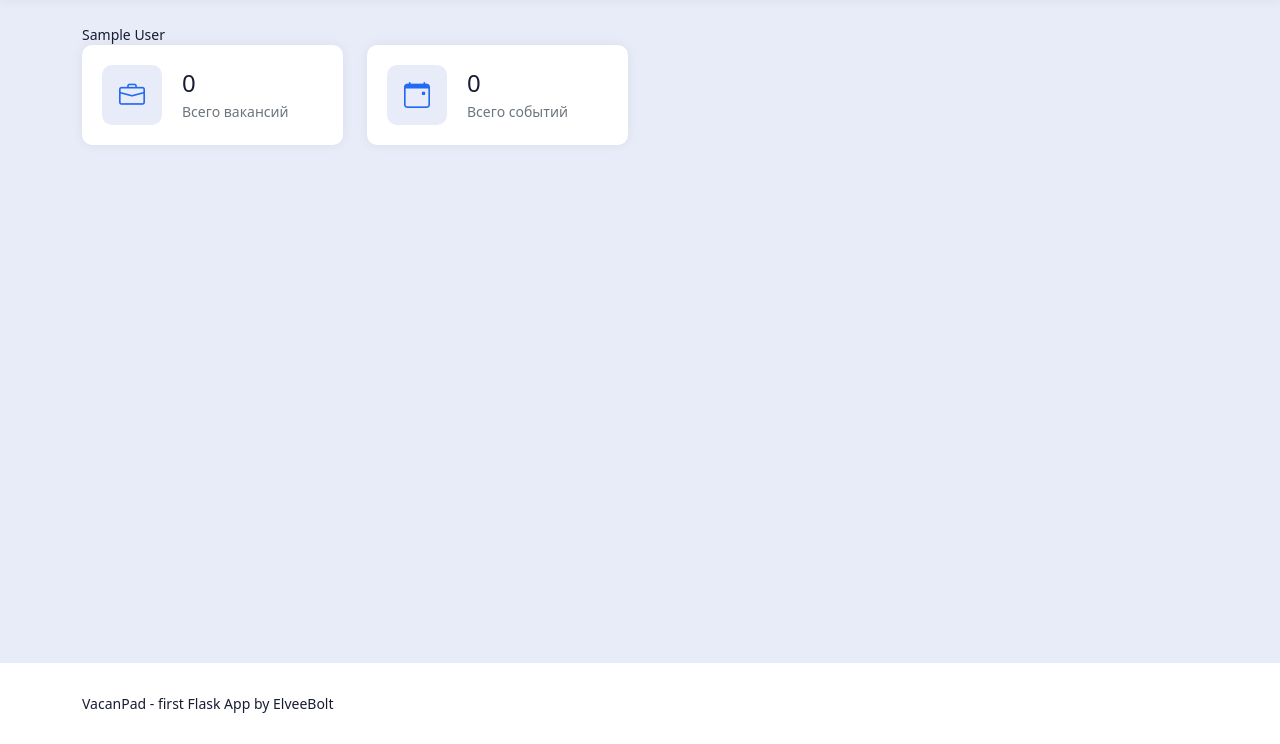
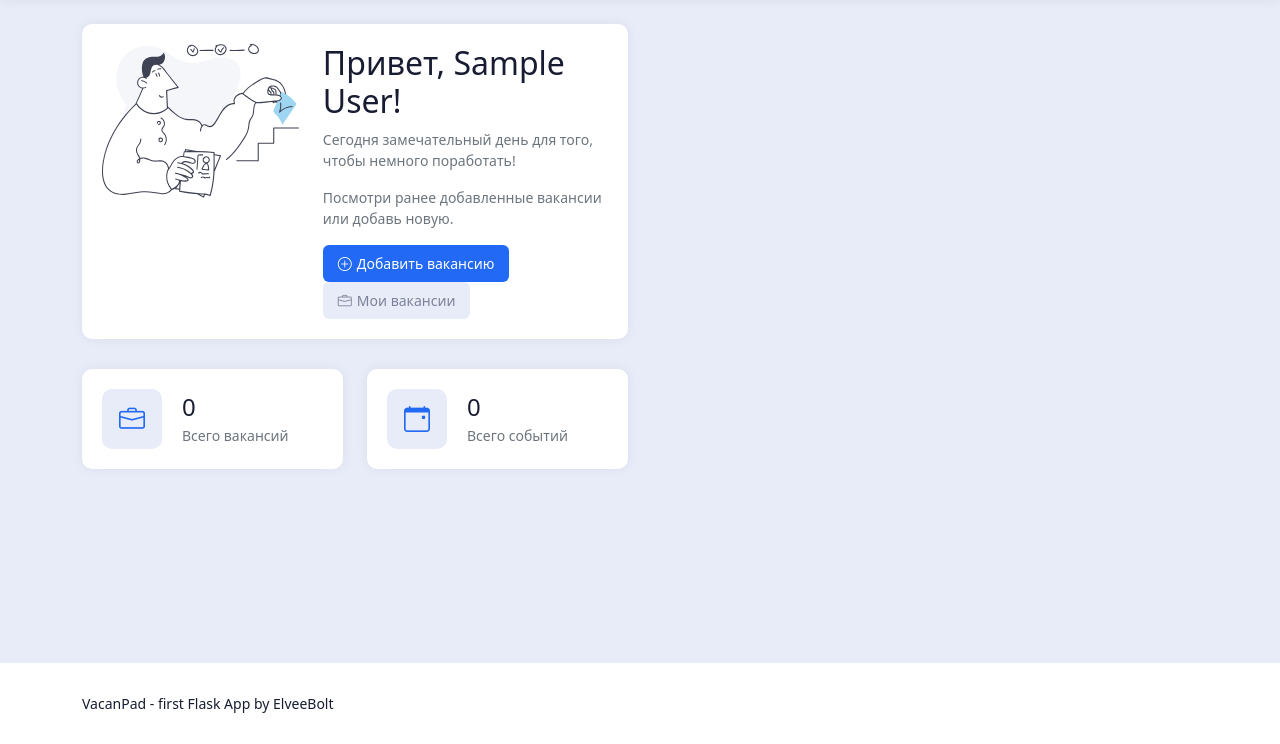
Before and after one commit to ElveeBolt/vacanpad, a Flask app: page / in a window 1280 px wide. Shown: the part 56-800 px from the top of the page. Run offline with Flask 3, Linux system fonts and the light colour scheme; the visitor is signed in with stand-in values (Sample User, id 1); data that the repository does not hold is empty; some libraries are stand-ins or nearby versions.

Commit message:
Redesign Index page

```diff
--- a/templates/index.html
+++ b/templates/index.html
@@ -2,16 +2,34 @@
 
 {% block content %}
 <div class="container">
-    {{ current_user }}
+
     <div class="row">
-        <div class="col-3">
+        <div class="col-6">
+            <div class="card welcome-widget">
+                <div class="row">
+                    <div class="col-5">
+                        <img src="{{url_for('static', filename='img/tasks_image.svg')}}" style="width:100%;"/>
+                    </div>
+                    <div class="col-7">
+                        <h2>Привет, {{ current_user }}!</h2>
+                        <div class="text-muted mb-3">Сегодня замечательный день для того, чтобы немного поработать!</div>
+                        <div class="text-muted mb-3">Посмотри ранее добавленные вакансии или добавь новую.</div>
+                        <div class="">
+                            <a href="{{ url_for('vacancy_add') }}" class="btn btn-primary"><i class="bi bi-plus-circle"></i>Добавить вакансию</a>
+                            <a href="{{ url_for('vacancies') }}" class="btn"><i class="bi bi-briefcase"></i>Мои вакансии</a>
+                        </div>
+                    </div>
+                </div>
+            </div>
+            <div class="row">
+                <div class="col-6">
                     <div class="card card-widget">
                         <div class="icon"><i class="bi bi-briefcase"></i></div>
                         <div class="count">{{ statistic['vacancies'] }}</div>
                         <div class="title text-muted">Всего вакансий</div>
                     </div>
                 </div>
-        <div class="col-3">
+                <div class="col-6">
                     <div class="card card-widget">
                         <div class="icon"><i class="bi bi-calendar-event"></i></div>
                         <div class="count">{{ statistic['events'] }}</div>
@@ -20,4 +38,6 @@
                 </div>
             </div>
         </div>
+    </div>
+</div>
 {% endblock %}
```
Also changed, not shown: static/img/tasks_image.svg (added). Lines whose indentation alone changed are shown as unchanged.
